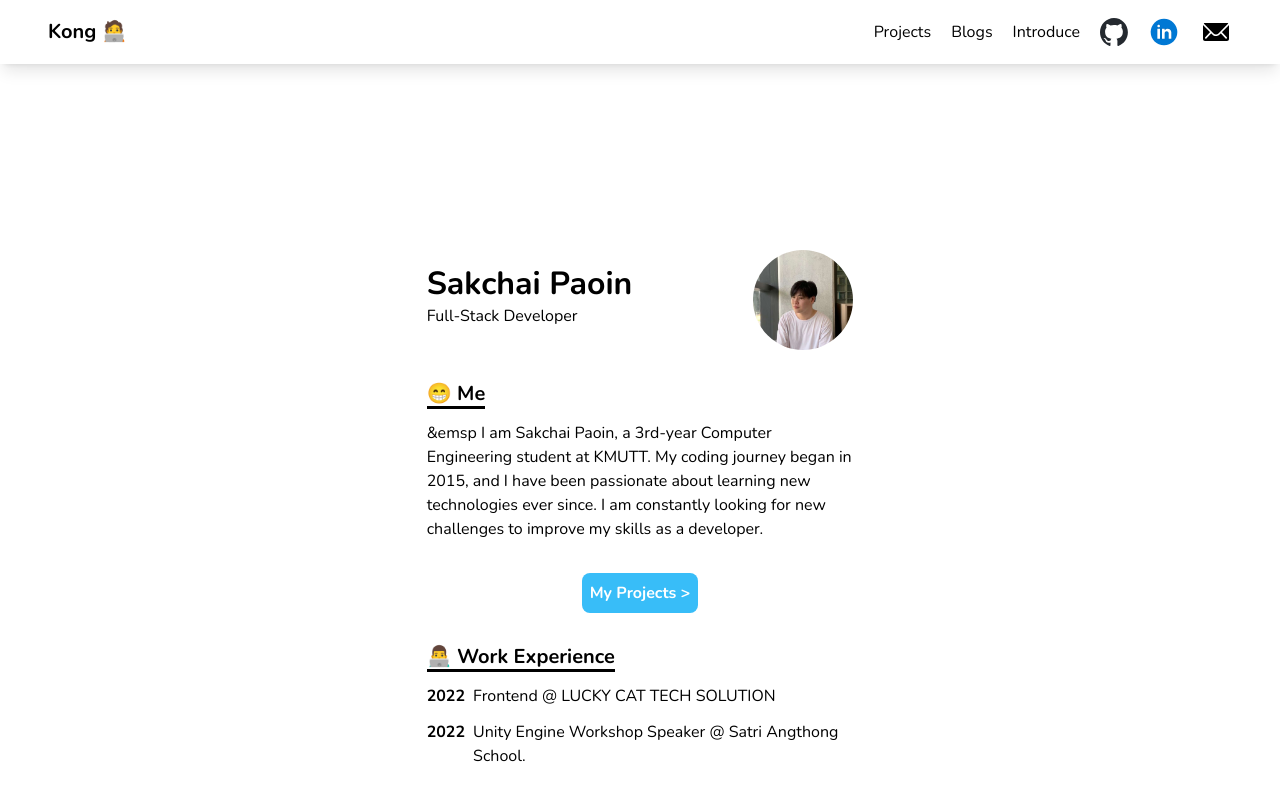
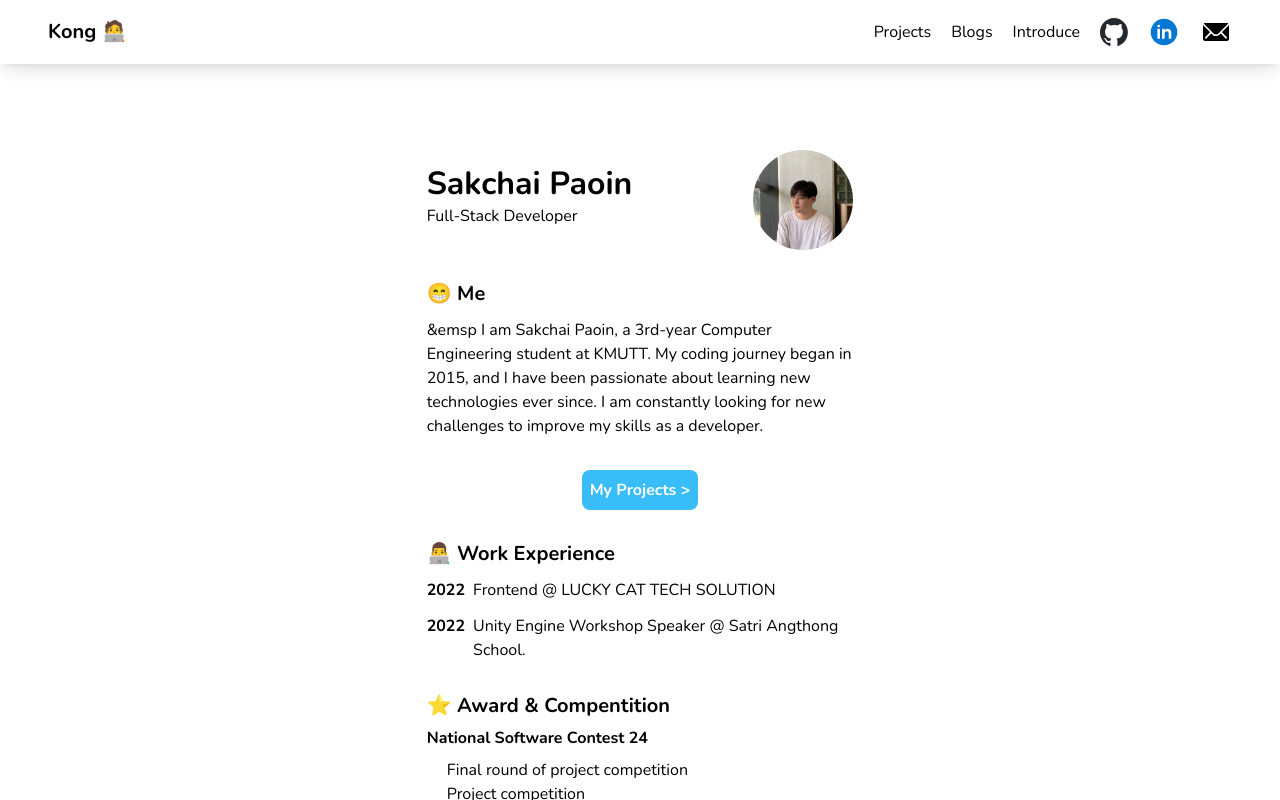
Before and after one commit to kongsakchai/kongsakchai.com, a SvelteKit app: page / in a window 1280 px wide. Built offline with nearby package versions, Linux system fonts and the light colour scheme.

Commit message:
fix: remove underline in home

```diff
--- a/src/routes/+page.svelte
+++ b/src/routes/+page.svelte
@@ -14,7 +14,7 @@
 </script>
 
 <PageComponent align="center">
-  <div class="content-1 font-bold xl:w-1/3 lg:w-1/2 w-[55%] my-[250px]" out:fade={{ duration: 500 }}>
+  <div class="content-1 font-bold xl:w-1/3 lg:w-1/2 w-[55%] my-[150px]" out:fade={{ duration: 500 }}>
     <section in:fly={{ y: 100, duration: 500 }} class=" flex justify-between items-center w-full gap-8">
       <section class=" flex items-start flex-col gap-2">
         <h1 class=" ">Sakchai Paoin</h1>
@@ -25,7 +25,7 @@
       </div>
     </section>
     <section in:fly={{ y: 100, duration: 600 }} class=" flex items-start flex-col gap-3 w-full">
-      <h3 class="topic-under-line">😁 Me</h3>
+      <h3 >😁 Me</h3>
       <p class=" font-normal">
         &emsp I am Sakchai Paoin, a 3rd-year Computer Engineering student at KMUTT. My coding journey began in 2015, and
         I have been passionate about learning new technologies ever since. I am constantly looking for new challenges to
@@ -38,19 +38,19 @@
       </button>
     </section>
     <section in:fly={{ y: 100, duration: 800 }} class=" flex items-start flex-col gap-3 w-full">
-      <h3 class="topic-under-line">👨‍💻 Work Experience</h3>
+      <h3 >👨‍💻 Work Experience</h3>
       <TimelineComponent data={data.data.work} />
     </section>
     <section in:fly={{ y: 100, duration: 900 }} class=" flex items-start flex-col gap-2 w-full">
-      <h3 class="topic-under-line">⭐ Award & Compentition</h3>
+      <h3 >⭐ Award & Compentition</h3>
       <AwardComponent data={data.data.award} />
     </section>
     <section in:fly={{ y: 100, duration: 1000 }} class=" flex items-start flex-col gap-2 w-full">
-      <h3 class="topic-under-line">🎓 Education</h3>
+      <h3 >🎓 Education</h3>
       <Education />
     </section>
     <section in:fly={{ y: 100, duration: 1100 }} class=" flex items-start flex-col gap-2 w-full">
-      <h3 class="topic-under-line">✏️ Skills</h3>
+      <h3 >✏️ Skills</h3>
       <Skill />
     </section>
     <section in:fly={{ y: 100, duration: 1200 }} class="w-full flex flex-row justify-center items-center">
```
